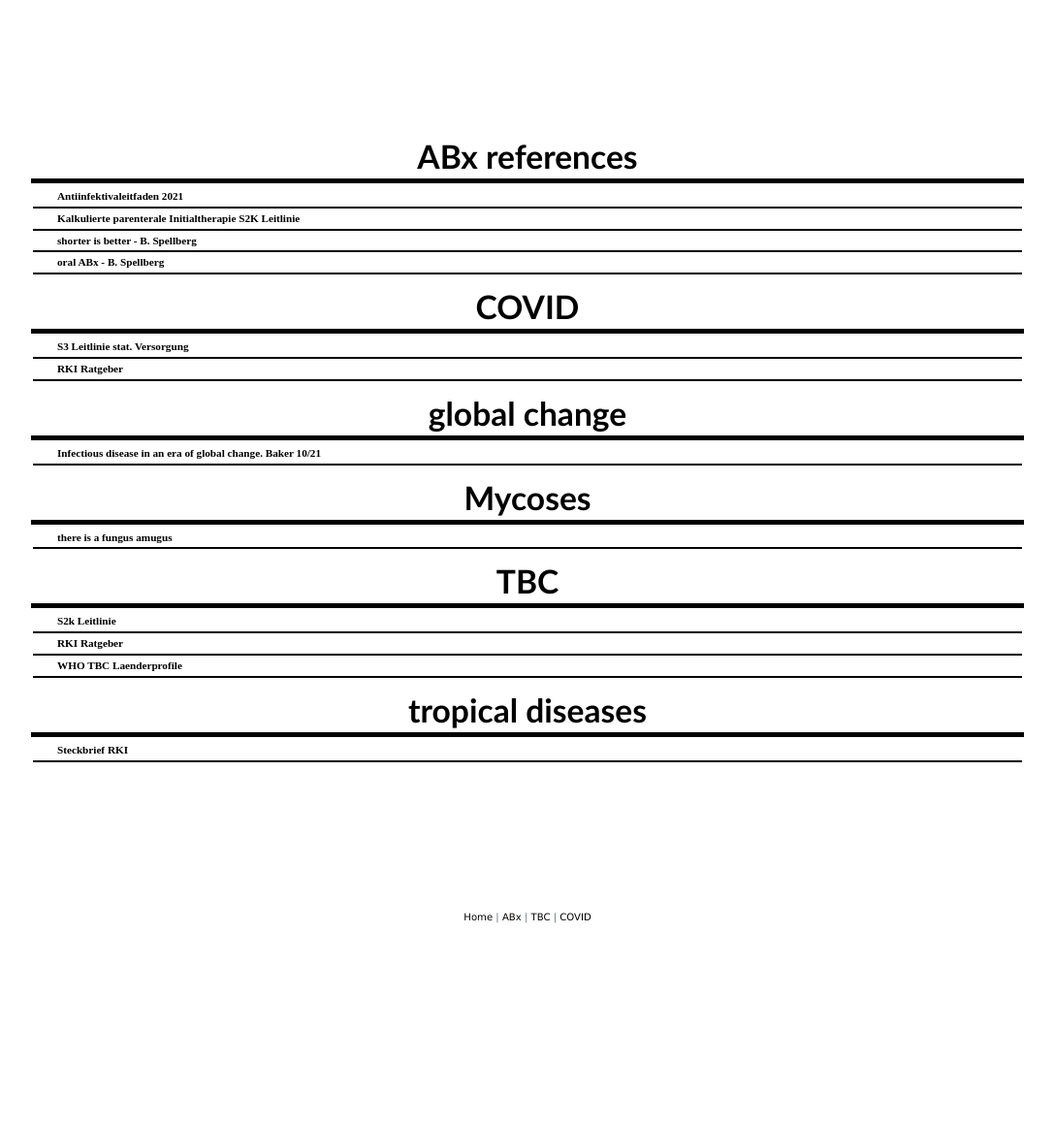
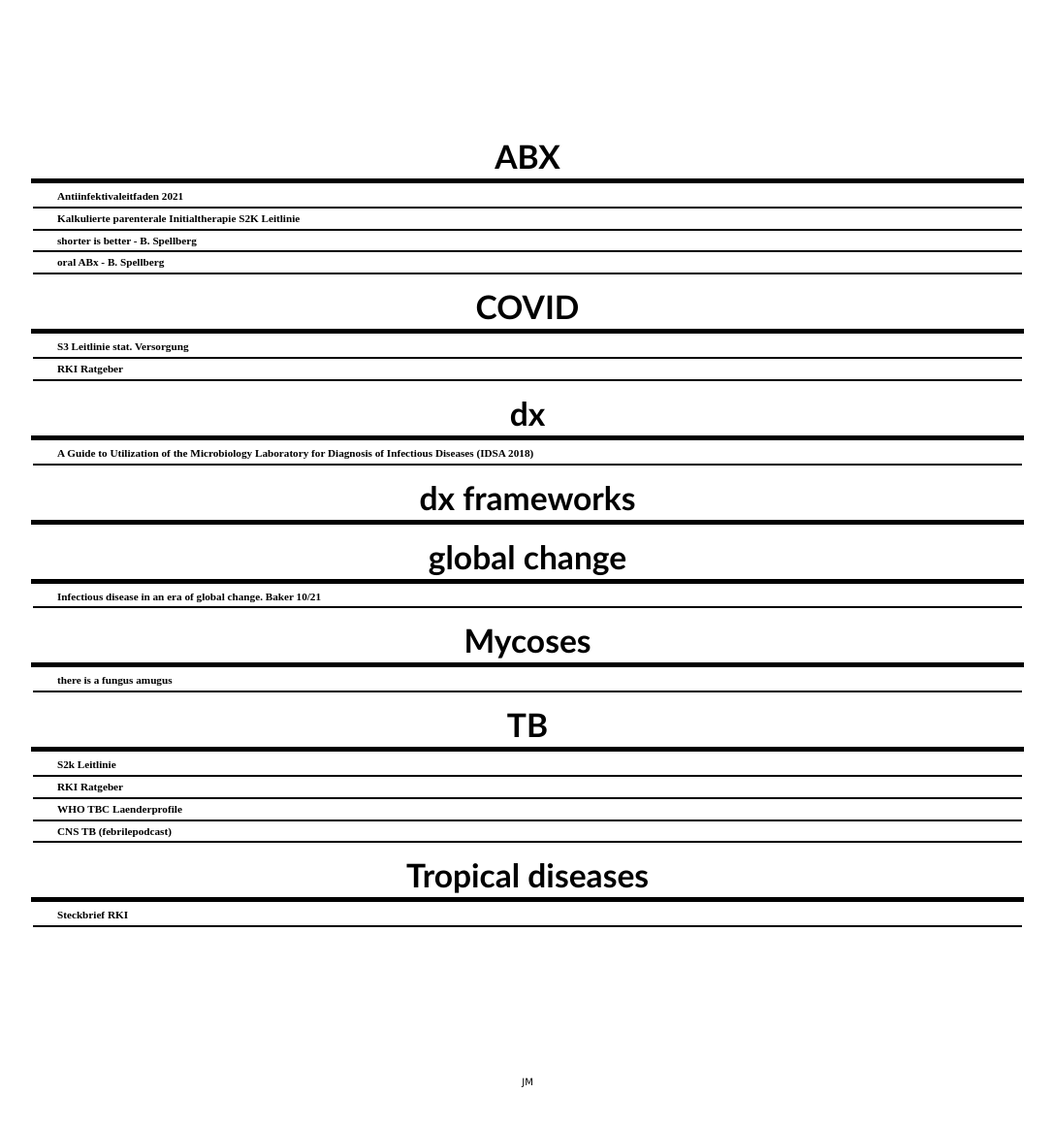
Before and after one commit to JMalsy/JMalsy.github.io, a plain HTML site: page index.html in a window 1280 px wide. Shown: the whole page at 97% size, without its empty margins (96-1183 px from the left). Before the commit the page ends 990 px from the top, so only its background shows below. Drawn offline with Linux system fonts and the light colour scheme.

Commit message:
Update index.html

```diff
--- a/index.html
+++ b/index.html
@@ -7,7 +7,7 @@
 <body>
 
   <div id="sidebar">
-        <h1>ABx references</h1>
+        <h1>ABX </h1>
           <ul class="sidemenu">
             <li><a href="https://access.uke.de/+CSCO+0h75676763663A2F2F647A2D6E6363312E6878722E6861762D756E7A6F6865742E7172++/ukeQMBook/pool/GetDocument?OE=UKE&DOKNR=2.02.12&ANLAGE=1"
             >Antiinfektivaleitfaden 2021 </a></li>
@@ -25,6 +25,15 @@
                 >RKI Ratgeber</a></li>
             </ul>
 
+            <h1>dx</h1></a>
+              <ul class="sidemenu">
+                <li><a href="https://www.idsociety.org/practice-guideline/laboratory-diagnosis-of-infectious-diseases/"
+                  >A Guide to Utilization of the Microbiology Laboratory for Diagnosis of Infectious Diseases (IDSA 2018)</a></li>
+              </ul>
+
+            <h1>dx frameworks</h1></a>
+
+
           <h1>global change </h1>
               <ul class="sidemenu">
                 <li><a href="https://www.nature.com/articles/s41579-021-00639-z">Infectious disease in an era of global change. Baker 10/21</a></li>
@@ -35,7 +44,7 @@
               <li><a href="Mykosis.html#main">there is a fungus amugus</a></li>
             </ul>
 
-        <h1>TBC</h1></a>
+        <h1>TB</h1></a>
           <ul class="sidemenu">
             <li><a href="https://www.thieme-connect.de/products/ejournals/pdf/10.1055/s-0043-105954.pdf?update=true"
             > S2k Leitlinie </a></li>
@@ -43,9 +52,11 @@
             > RKI Ratgeber </a></li>
             <li><a href="https://worldhealthorg.shinyapps.io/tb_profiles/?_inputs_&entity_type=%22country%22&lan=%22EN%22&iso2=%22AF%22"
             > WHO TBC Laenderprofile </a></li>
+            <li><a href="https://febrilepodcast.com/episode-29-double-trouble/?utm_source=rss&utm_medium=rss&utm_campaign=episode-29-double-trouble"
+            > CNS TB (febrilepodcast) </a></li>
           </ul>
 
-          <h1>tropical diseases </h1>
+          <h1>Tropical diseases </h1>
             <ul class="sidemenu">
               <li><a href="https://edoc.rki.de/bitstream/handle/176904/3724/steckbriefe.pdf?sequence=1&isAllowed=y"
                   >Steckbrief RKI<a></li>
@@ -53,10 +64,7 @@
 
   <div id="footer">
     <p>
-      <a href="index.html">Home</a> &#124;
-      <a href="ABx.html">ABx</a> &#124;
-      <a href="TBC.html">TBC</a> &#124;
-      <a href="COVID.html">COVID</a>
+      <a>JM</a>
     </p>
   </div>
 
```
